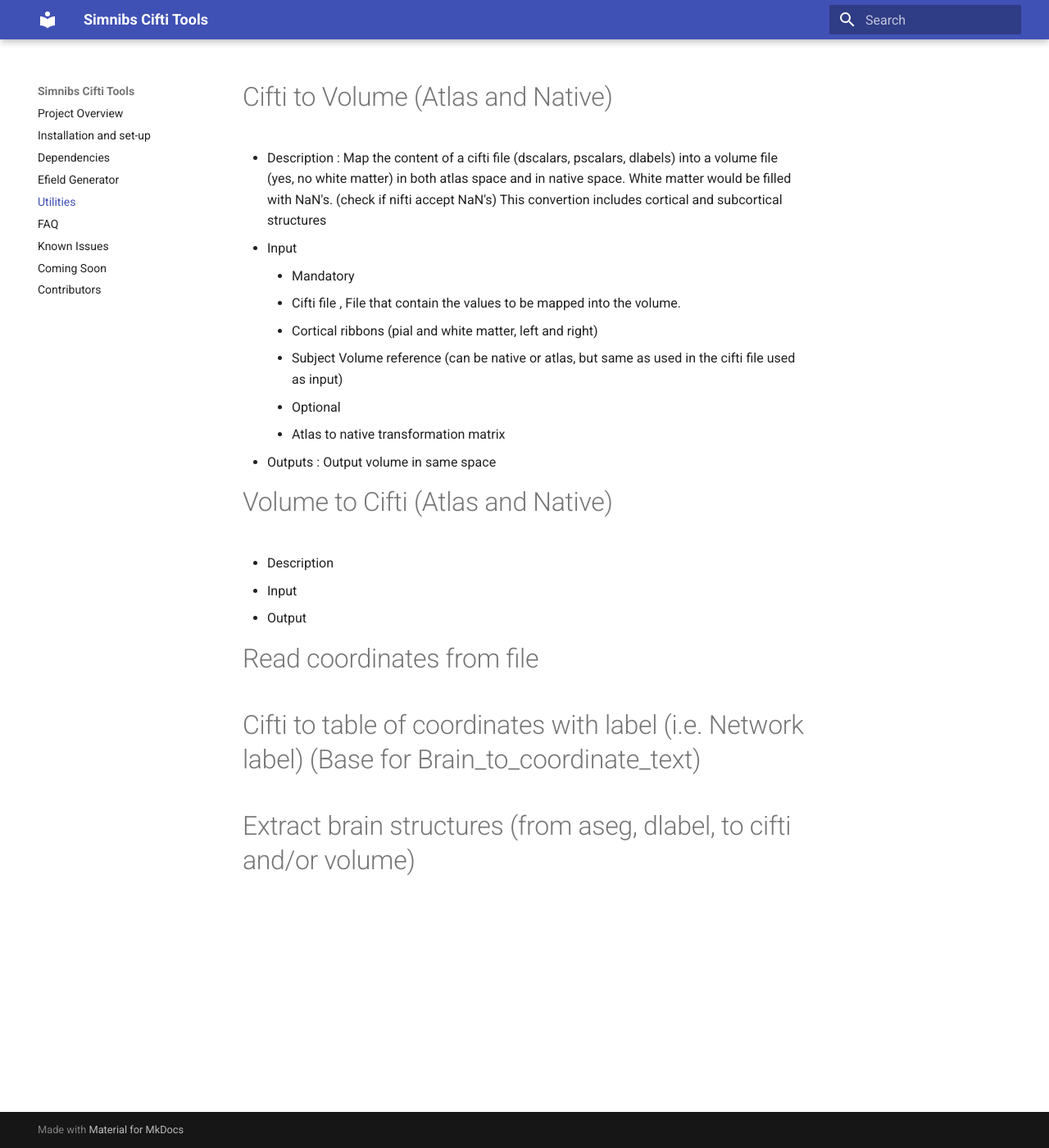
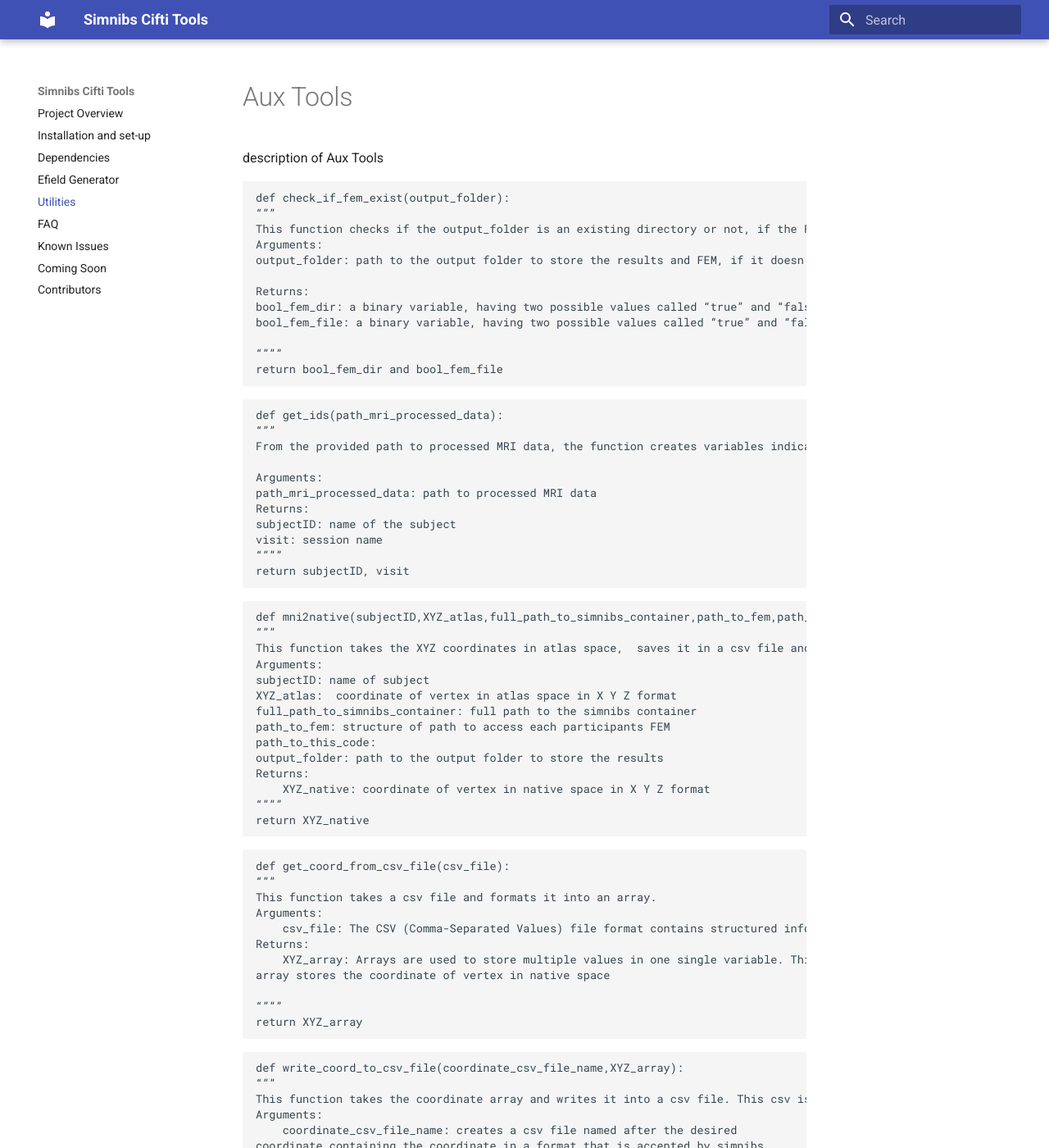
Before and after one commit to DCAN-Labs/simnibs_cifti_tools_RTD2, an MkDocs documentation site: the page built from docs/Utilities.md, in a window 1280 px wide and 1400 px high. Shown: the whole window at 82% size. Built offline with MkDocs 1.6.1 and Material for MkDocs 9.7.7, drawn with Linux system fonts in a browser that asks for light colours; some of the changed text lies outside the part shown.

Commit message:
Update Utilities.md

````diff
--- a/docs/Utilities.md
+++ b/docs/Utilities.md
@@ -1,3 +1,75 @@
+# Aux Tools
+description of Aux Tools
+
+```
+def check_if_fem_exist(output_folder):
+“””
+This function checks if the output_folder is an existing directory or not, if the FEM exists, and if the Mesh File exists. If the output folder doesn't exist, it creates a new directory for the output_folder. Based on the existence of the FEM and Mesh file, the function produces a boolean for each variable. If the FEM and or Mesh file doesn't exist, the function returns a false boolean for each variable.
+Arguments:
+output_folder: path to the output folder to store the results and FEM, if it doesn't exist, it will be created.
+
+Returns:
+bool_fem_dir: a binary variable, having two possible values called “true” and “false.” If the FEM exists, the value is true. If the FEM doesn't exist, the value is false.
+bool_fem_file: a binary variable, having two possible values called “true” and “false.” If the Mesh file exists, the value is true. If the mesh file doesn't exist, the value is false.
+
+“”””
+return bool_fem_dir and bool_fem_file
+```
+```
+def get_ids(path_mri_processed_data):
+“””
+From the provided path to processed MRI data, the function creates variables indicating the subject ID and visit.
+
+Arguments:
+path_mri_processed_data: path to processed MRI data
+Returns:
+subjectID: name of the subject
+visit: session name
+“”””
+return subjectID, visit
+```
+```
+def mni2native(subjectID,XYZ_atlas,full_path_to_simnibs_container,path_to_fem,path_to_this_code,output_folder):
+“””
+This function takes the XYZ coordinates in atlas space,  saves it in a csv file and uses it to convert the coordinates into native space using each participant's FEM. The function creates the output folder for the given coordinate in Native space.
+Arguments:
+subjectID: name of subject
+XYZ_atlas:  coordinate of vertex in atlas space in X Y Z format
+full_path_to_simnibs_container: full path to the simnibs container
+path_to_fem: structure of path to access each participants FEM
+path_to_this_code:
+output_folder: path to the output folder to store the results
+Returns:
+	XYZ_native: coordinate of vertex in native space in X Y Z format
+“”””
+return XYZ_native
+```
+```
+def get_coord_from_csv_file(csv_file):
+“””
+This function takes a csv file and formats it into an array.
+Arguments:
+	csv_file: The CSV (Comma-Separated Values) file format contains structured information that is separated. This file stores a desired coordinate.
+Returns:
+	XYZ_array: Arrays are used to store multiple values in one single variable. This
+array stores the coordinate of vertex in native space
+
+“”””
+return XYZ_array
+```
+```
+def write_coord_to_csv_file(coordinate_csv_file_name,XYZ_array):
+“””
+This function takes the coordinate array and writes it into a csv file. This csv is in the format needed for simnibs.
+Arguments:
+	coordinate_csv_file_name: creates a csv file named after the desired
+coordinate containing the coordinate in a format that is accepted by simnibs.
+XYZ_array: Arrays are used to store multiple values in one single variable. This
+array stores the coordinate of vertex in native space
+“”””
+```
+
+
 # Cifti to Volume (Atlas and Native)
 - Description : Map the content of a cifti file (dscalars, pscalars, dlabels) into a volume file (yes, no white matter) in both atlas space and in native space. White matter would be filled with NaN's. (check if nifti accept NaN's)
 This convertion includes cortical and subcortical structures
````
